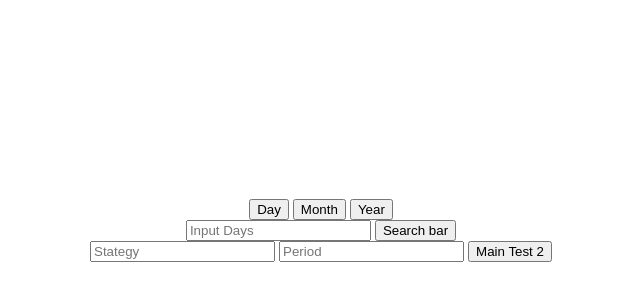
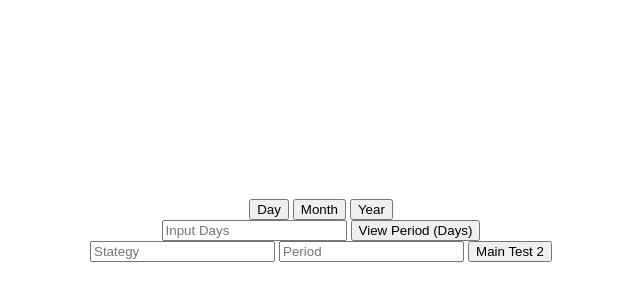
Before and after one commit to kkoshiya/kkoshiya.github.io, a plain HTML site: page index.html in a window 1280 px wide. Shown: the part 352-652 px from the top of the page, without its empty margins (319-959 px from the left). Drawn offline with nearby package versions, Linux system fonts and the light colour scheme.

Commit message:
daily update

```diff
--- a/index.html
+++ b/index.html
@@ -30,7 +30,7 @@
     </div>
       <div>
         <input id="search" placeholder="Input Days"></input>
-        <button value='send' id="submit" onclick="myFunction()">Search bar</button>
+        <button value='send' id="submit" onclick="myFunction()">View Period (Days)</button>
       </div>
     <div>
       <form action="">
```
